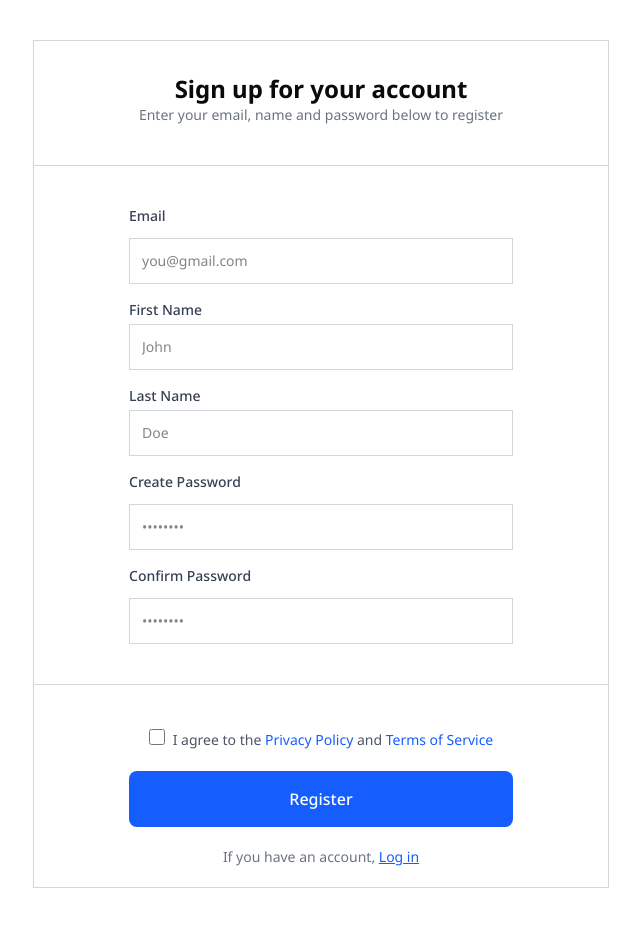
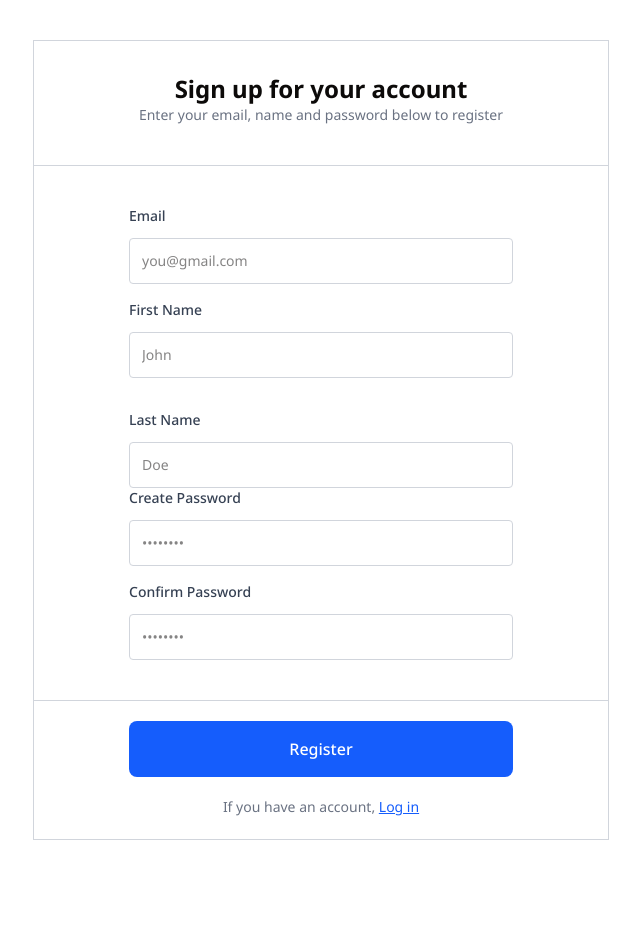
Before and after one commit to eithetpaing/MMS-Connection, a Next.js app: page /register in a window 1280 px wide. Shown: the whole page, without its empty margins (319-959 px from the left). After the commit the page ends 880 px from the top, so only its background shows below. Built offline with nearby package versions, Linux system fonts and the light colour scheme.

Commit message:
feat: turn stateful

```diff
--- a/app/dashboard/page.tsx
+++ b/app/dashboard/page.tsx
@@ -127,7 +127,7 @@ export default function Page() {
                         <header className="mb-10 flex justify-between items-end">
                             <div>
                                 <h1 className="text-4xl font-black text-stone-900">Morning, Manager!</h1>
-                                <p className="text-stone-500 font-medium mt-1">Check your store's performance today.</p>
+                                <p className="text-stone-500 font-medium mt-1">Check your store&apos;s performance today.</p>
                             </div>
                             <div className="text-right hidden md:block">
                                 <p className="text-xs font-black text-stone-400 uppercase tracking-widest">Business Date</p>
--- /dev/null
+++ b/app/login/layout.tsx
@@ -0,0 +1,18 @@
+import type { Metadata } from "next";
+
+export const metadata: Metadata = {
+  title: "Log in",
+  description: "Login to your account",
+};
+
+export default function LoginLayout({
+  children,
+}: {
+  children: React.ReactNode;
+}) {
+  return (
+    <main className="min-h-screen bg-gray-100">
+      {children}
+    </main>
+  );
+}
--- a/app/login/page.tsx
+++ b/app/login/page.tsx
@@ -1,69 +1,105 @@
-import { Metadata } from "next";
+"use client";
 
-export const metadata: Metadata = {
-  title: "Login",
-  description: "Log in to your account",
-};
+import { useState } from "react";
+import { useRouter } from "next/navigation";
 
 export default function Page() {
+  const [email, setEmail] = useState("");
+  const [password, setPassword] = useState("");
+  const [emailError, setEmailError] = useState("");
+  const [passwordError, setPasswordError] = useState("");
+
+  const router = useRouter();
+
+  const handleSubmit = (e: React.FormEvent) => {
+        e.preventDefault();
+        let valid = true;
+
+        setEmailError("");
+        setPasswordError("");
+
+        if (!email) {
+          setEmailError("Email is required");
+          valid = false;
+          } else if (!/\S+@\S+\.\S+/.test(email)) {
+              setEmailError("Email is not valid");
+              valid = false;
+              }
+
+        if (!password) {
+          setPasswordError("Password is required");
+          valid = false;
+          } else if (password.length < 6) {
+              setPasswordError("Password is incorrect");
+              valid = false;
+              }
+
+        if (!valid) return;
+          router.push("/dashboard");
+              // Below this is a code for testing purpose only.
+          if (email !== "test@gmail.com" || password !== "123456") {
+              setPasswordError("Email or password is incorrect");
+               return;
+            }
+              // Above this is a code for testing purpose only.
+    };
+
   return (
-    <div className='flex items-center justify-center min-h-screen bg-white dark:bg-white/30'>
-      <form className='flex flex-col items-center  border border-gray-300 min-h-screen w-90 lg:w-xl lg:my-10 bg-white/30 dark:bg-black dark:text-white'>
+    <div className="flex items-center justify-center min-h-screen bg-white dark:bg-white/30">
+      <form onSubmit={handleSubmit}
+        className="flex flex-col items-center border border-gray-300 min-h-screen w-90 lg:w-xl lg:my-10 bg-white/30 dark:bg-black dark:text-white">
         {/* Head */}
-        <div className='flex flex-col items-center py-5'>
-          <h1 className='font-bold text-2xl pt-3'>Login to your account</h1>
-          <p className='text-gray-500 text-sm'>Enter your email and password below to log in</p>
+        <div className="flex flex-col items-center py-5">
+          <h1 className="font-bold text-2xl pt-3">Login to your account</h1>
+          <p className="text-gray-500 text-sm">
+            Enter your email and password below to log in
+          </p>
         </div>
-        <hr className='w-full my-5 border-gray-300' />
-        {/*input fields*/}
-        <div className=" mx-auto my-5 space-y-4">
+        <hr className="w-full my-5 border-gray-300" />
+        {/* Input fields */}
+        <div className="mx-auto my-5 space-y-4">
           {/* Email */}
-          <div className='flex flex-col space-y-2'>
-            <label htmlFor="email"
-              className="block text-sm font-medium text-gray-700">
+          <div className="flex flex-col space-y-2">
+            <label className="text-sm font-medium text-gray-700">
               Email
             </label>
-            <input type="email" id="email" placeholder="you@gmail.com"
-              className="mt-1 w-50 lg:w-sm border border-gray-300  p-3  text-sm" />
+            <input type="email" value={email} onChange={(e) => setEmail(e.target.value)} placeholder="you@gmail.com"
+              className={`mt-1 w-50 lg:w-sm p-3 text-sm border rounded
+                ${emailError ? "border-red-500" : "border-gray-300"}`}/>
+                {
+                  emailError && (<p className="text-red-500 text-xs">{emailError}</p>)
+                }
           </div>
           {/* Password */}
-          <div className='flex flex-col space-y-2'>
-            <label htmlFor="password"
-              className="block text-sm font-medium text-gray-700">
+          <div className="flex flex-col space-y-2">
+            <label className="text-sm font-medium text-gray-700">
               Password
             </label>
-            <input type="password" id="password" placeholder="••••••••"
-              className="mt-1 w-50 lg:w-sm border border-gray-300 p-3 text-sm" />
-            <a href='' className='flex items-center justify-center m-3 underline'>Forget Password?</a>
+            <input type="password" value={password} onChange={(e) => setPassword(e.target.value)}
+              placeholder="••••••••"
+              className={`mt-1 w-50 lg:w-sm p-3 text-sm border rounded
+                ${passwordError ? "border-red-500" : "border-gray-300"}`}/>
+                {
+                passwordError && (<p className="text-red-500 text-xs">{passwordError}</p>)
+                }
+            <a href="#" className="underline text-sm text-center">
+              Forget Password?
+            </a>
           </div>
         </div>
-        <hr className='w-full my-5 border-gray-300' />
+        <hr className="w-full my-5 border-gray-300" />
         {/* Login Button */}
-        <div className="flex flex-col items-center justify-center w-full mt-5 px-10 space-y-4">
-          {/* Privacy Policy Checkbox */}
-          <div className="items-start lg:flex-row space-x-2">
-            <input id="privacy" type="checkbox"
-              className=" mt-1 h-4 w-4 rounded border-gray-300 text-blue-600 focus:ring-blue-500" />
-            <label htmlFor="privacy"
-              className="text-sm text-gray-600 leading-5">
-              I agree to the{" "}
-              <a href="/privacy" className="text-blue-600 hover:underline">
-                Privacy Policy
-              </a>{" "}and{" "}
-              <a href="/terms" className="text-blue-600 hover:underline">
-                Terms of Service
-              </a>
-            </label>
-          </div>
-          <button type="submit"
-            className="w-50 lg:w-sm bg-blue-600 hover:bg-blue-900 text-white dark:bg-white dark:text-black font-medium py-4  rounded-md mt-1">
-            Login
-          </button>
-        </div>
+        <button type="submit"
+          className="w-50 lg:w-sm bg-blue-600 hover:bg-blue-900 text-white font-medium py-4 rounded-md">
+          Login
+        </button>
         {/* Sign up link */}
-        <div>
-          <p className='text-gray-500 text-sm mt-5 mb-5'>Don&apos;t have an account? <a href='' className='text-blue-600 underline'>Sign up</a></p>
-        </div>
+        <p className="text-gray-500 text-sm mt-5 mb-5">
+          Don&apos;t have an account?{" "}
+          <a href="#" className="text-blue-600 underline">
+            Sign up
+          </a>
+        </p>
       </form>
     </div>
   );
--- /dev/null
+++ b/app/register/layout.tsx
@@ -0,0 +1,14 @@
+import type { Metadata } from "next";
+
+export const metadata: Metadata = {
+  title: "Register",
+  description: "Create a new account",
+};
+
+export default function RegisterLayout({
+  children,
+    }: {
+        children: React.ReactNode;
+        }) {
+        return <>{children}</>;
+}
--- a/app/register/page.tsx
+++ b/app/register/page.tsx
@@ -1,45 +1,130 @@
+"use client";
 
-import { Metadata } from "next";
+import { useState } from "react";
+import { useRouter } from "next/navigation";
 import Link from "next/link";
 
-export const metadata: Metadata = {
-  title: "Register",
-  description: "Create a new account",
+export default function Page() {
+  const router = useRouter();
+
+  const [email, setEmail] = useState("");
+  const [firstName, setFirstName] = useState("");
+  const [lastName, setLastName] = useState<string>("");
+  const [password, setPassword] = useState("");
+  const [confirmPassword, setConfirmPassword] = useState("");
+
+  const [errors, setErrors] = useState({
+    email: false,
+    firstName: false,
+    lastName: false,
+    password: false,
+    confirmPassword: false,
+  });
+
+  const handleSubmit = (e: React.FormEvent) => {
+    e.preventDefault();
+
+    const newErrors = {
+        email: false,
+        firstName: false,
+        lastName: false,
+        password: false,
+        confirmPassword: false,
       };
 
-export default function Page() {
+    // Email validation
+    if (!/\S+@\S+\.\S+/.test(email)) {
+      newErrors.email = true;
+    }
+
+    // Name validation
+    if (/\d/.test(firstName)) {
+      newErrors.firstName = true;
+    }
+    if (/\d/.test(lastName)) {
+      newErrors.lastName = true;
+    }
+
+    // Password validation
+    if (password.length < 6) {
+      newErrors.password = true;
+    }
+    if (password !== confirmPassword || confirmPassword.length < 6) {
+      newErrors.confirmPassword = true;
+    }
+
+    setErrors(newErrors);
+    if (Object.values(newErrors).some(Boolean)) return;
+
+    router.push("/login");
+  };
+
   return (
-    <div className='flex items-center justify-center min-h-screen bg-white dark:bg-white/30'>
-      <form className='flex flex-col items-center  border border-gray-300 min-h-screen w-90 lg:w-xl lg:my-10 bg-white/30 dark:bg-black dark:text-white'>
-        <div className='flex flex-col items-center py-5'>
-          <h1 className='font-bold text-2xl pt-3'>Sign up for your account</h1>
-          <p className='text-gray-500 text-sm'>Enter your email, name and password below to register</p>
+    <div className="flex items-center justify-center min-h-screen bg-white dark:bg-white/30">
+      <form onSubmit={handleSubmit}
+        className="flex flex-col items-center border border-gray-300 min-h-screen w-90 lg:w-xl lg:my-10 bg-white/30 dark:bg-black dark:text-white">
+        {/* Head */}
+        <div className="flex flex-col items-center py-5">
+          <h1 className="font-bold text-2xl pt-3">Sign up for your account</h1>
+          <p className="text-gray-500 text-sm">
+            Enter your email, name and password below to register
+          </p>
         </div>
-        <hr className='w-full my-5 border-gray-300'/>
-                                    {/*input fields*/}
-        <div className=" mx-auto my-5 space-y-4">
+        <hr className="w-full my-5 border-gray-300" />
+        {/* Inputs */}
+        <div className="flex flex-col items-center mx-auto my-5 space-y-4">
           {/* Email */}
           <div className='flex flex-col space-y-2'>
             <label htmlFor="email"
               className="block text-sm font-medium text-gray-700">
               Email
             </label>
-            <input type="email" id="email" placeholder="you@gmail.com"
-              className="mt-1 w-50 lg:w-sm border border-gray-300  p-3  text-sm"/>
+            <input type="email" value={email}
+              onChange={(e) => {
+                const val = e.target.value;
+                setEmail(val);
+                setErrors((prev) => ({ ...prev, email: !/\S+@\S+\.\S+/.test(val) }));
+            }}
+              placeholder={errors.email ? "please enter a valid email" : "you@gmail.com"}
+              className={`mt-1 w-50 lg:w-sm p-3 text-sm border rounded
+                  ${errors.email ? "border-red-500" : "border-gray-300"}`}/>
           </div>
-          <div>
+          {/* First name */}
+           <div className='flex flex-col space-y-2'>
             <label htmlFor="firstName"
               className="block text-sm font-medium text-gray-700">
               First Name
             </label>
-            <input type="text" id="firstName" placeholder="John"
-              className="mt-1 w-50 lg:w-sm border border-gray-300 p-3 text-sm"/>
+          <input
+            type="text"
+            value={firstName}
+            onChange={(e) => {
+              const val = e.target.value;
+              setFirstName(val);
+              setErrors((prev) => ({ ...prev, firstName: /\d/.test(val) }));
+          }}
+            placeholder={errors.firstName ? "Please do not use number" : "John"}
+            className={`mt-1 w-50 lg:w-sm p-3 text-sm border rounded
+              ${errors.firstName ? "border-red-500" : "border-gray-300"}`}/>
+          </div>
+          {/* Last name */}
+          <div >
+          <div className='flex flex-col space-y-2'>
            <label htmlFor="lastName"
               className="block text-sm font-medium text-gray-700 mt-4">
               Last Name
             </label>
-            <input type="text" id="lastName" placeholder="Doe"
-              className="mt-1 w-50 lg:w-sm border border-gray-300 p-3 text-sm"/>
+          <input
+            type="text"
+            value={lastName}
+            onChange={(e) => {
+              const val = e.target.value;
+              setLastName(val);
+              setErrors((prev) => ({ ...prev, lastName: /\d/.test(val) }));
+            }}
+            placeholder={errors.lastName ? "Please do not use number" : "Doe"}
+            className={`mt-1 w-50 lg:w-sm p-3 text-sm border rounded
+              ${errors.lastName ? "border-red-500" : "border-gray-300"}`}/>
           </div>
           {/* Password */}
           <div className='flex flex-col space-y-2'>
@@ -47,45 +132,53 @@ return (
               className="block text-sm font-medium text-gray-700">
                 Create Password
             </label>
-            <input type="password" id="password" placeholder="••••••••"
-              className="mt-1 w-50 lg:w-sm border border-gray-300 p-3 text-sm"/>
+          <input
+            type="password"
+            value={password}
+            onChange={(e) => {
+              const val = e.target.value;
+              setPassword(val);
+              setErrors((prev) => ({ ...prev, password: val.length < 6 }));
+          }}
+            placeholder={errors.password ? "password is too short" : "••••••••"}
+            className={`mt-1 w-50 lg:w-sm p-3 text-sm border rounded
+              ${errors.password ? "border-red-500" : "border-gray-300"}`}/>
+          </div>
+          {/* Confirm password */}
           </div>
            <div className='flex flex-col space-y-2'>
             <label htmlFor="password"
               className="block text-sm font-medium text-gray-700">
                 Confirm Password
             </label>
-            <input type="password" id="password" placeholder="••••••••"
-              className="mt-1 w-50 lg:w-sm border border-gray-300 p-3 text-sm"/>
+          <input
+            type="password"
+            value={confirmPassword}
+            onChange={(e) => {
+              const val = e.target.value;
+              setConfirmPassword(val);
+              setErrors((prev) => ({...prev,
+                confirmPassword: val !== password || val.length < 6,}));
+            }}
+            placeholder={errors.confirmPassword ? "password is too short" : "••••••••"}
+            className={`mt-1 w-50 lg:w-sm p-3 text-sm border rounded
+              ${errors.confirmPassword ? "border-red-500" : "border-gray-300"}`}/>
           </div>
         </div>
-        <hr className='w-full my-5 border-gray-300'/>
-                                    {/* Register Button */}
-        <div className="flex flex-col items-center justify-center w-full mt-5 px-10 space-y-4">
-                                    {/* Privacy Policy Checkbox */}
-          <div className="items-start lg:flex-row space-x-2">
-            <input id="privacy" type="checkbox"
-              className=" mt-1 h-4 w-4 rounded border-gray-300 text-blue-600 focus:ring-blue-500"/>
-            <label htmlFor="privacy"
-              className="text-sm text-gray-600 leading-5">
-                I agree to the{" "}
-                <a href="/privacy" className="text-blue-600 hover:underline">
-                  Privacy Policy
-                </a>{" "}and{" "}
-                <a href="/terms" className="text-blue-600 hover:underline">
-                  Terms of Service
-                </a>
-            </label>
-          </div>
-          <button type="submit"
-            className="w-50 lg:w-sm bg-blue-600 hover:bg-blue-900 text-white dark:bg-white dark:text-black font-medium py-4  rounded-md mt-1">
+        <hr className="w-full my-5 border-gray-300" />
+        {/* Register */}
+        <button
+          type="submit"
+          className="w-50 lg:w-sm bg-blue-600 hover:bg-blue-900 text-white font-medium py-4 rounded-md">
           Register
         </button>
-        </div>
-                                    {/* Sign up link */}
-        <div>
-          <p className='text-gray-500 text-sm mt-5 mb-5'>If you have an account, <Link href='/login' className='text-blue-600 underline'>Log in</Link></p>
-        </div>
+        {/* Log in link */}
+        <p className="text-gray-500 text-sm mt-5 mb-5">
+          If you have an account,{" "}
+          <Link href="/login" className="text-blue-600 underline">
+            Log in
+          </Link>
+        </p>
       </form>
     </div>
   );
```
Lines whose indentation alone changed are shown as unchanged.
